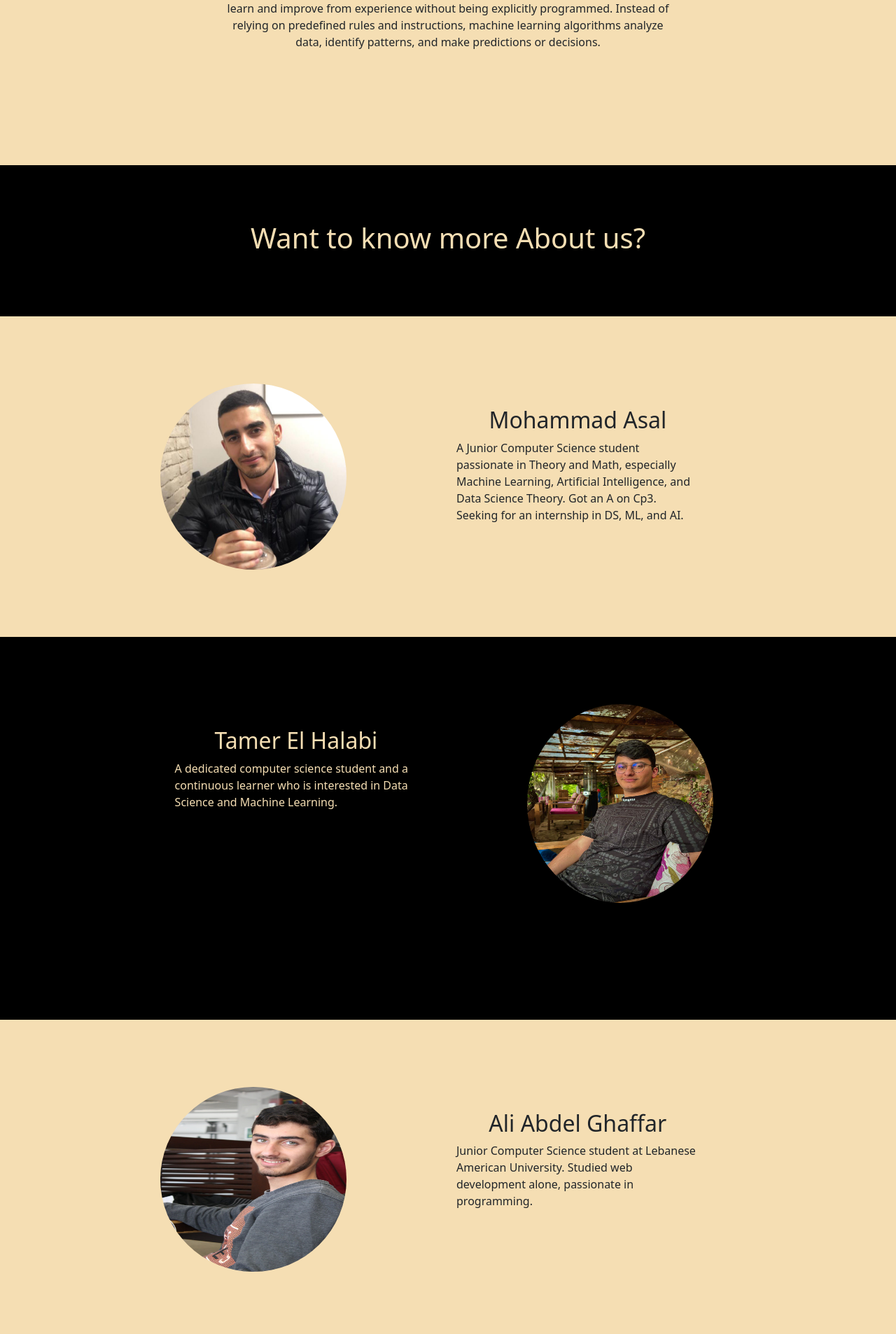
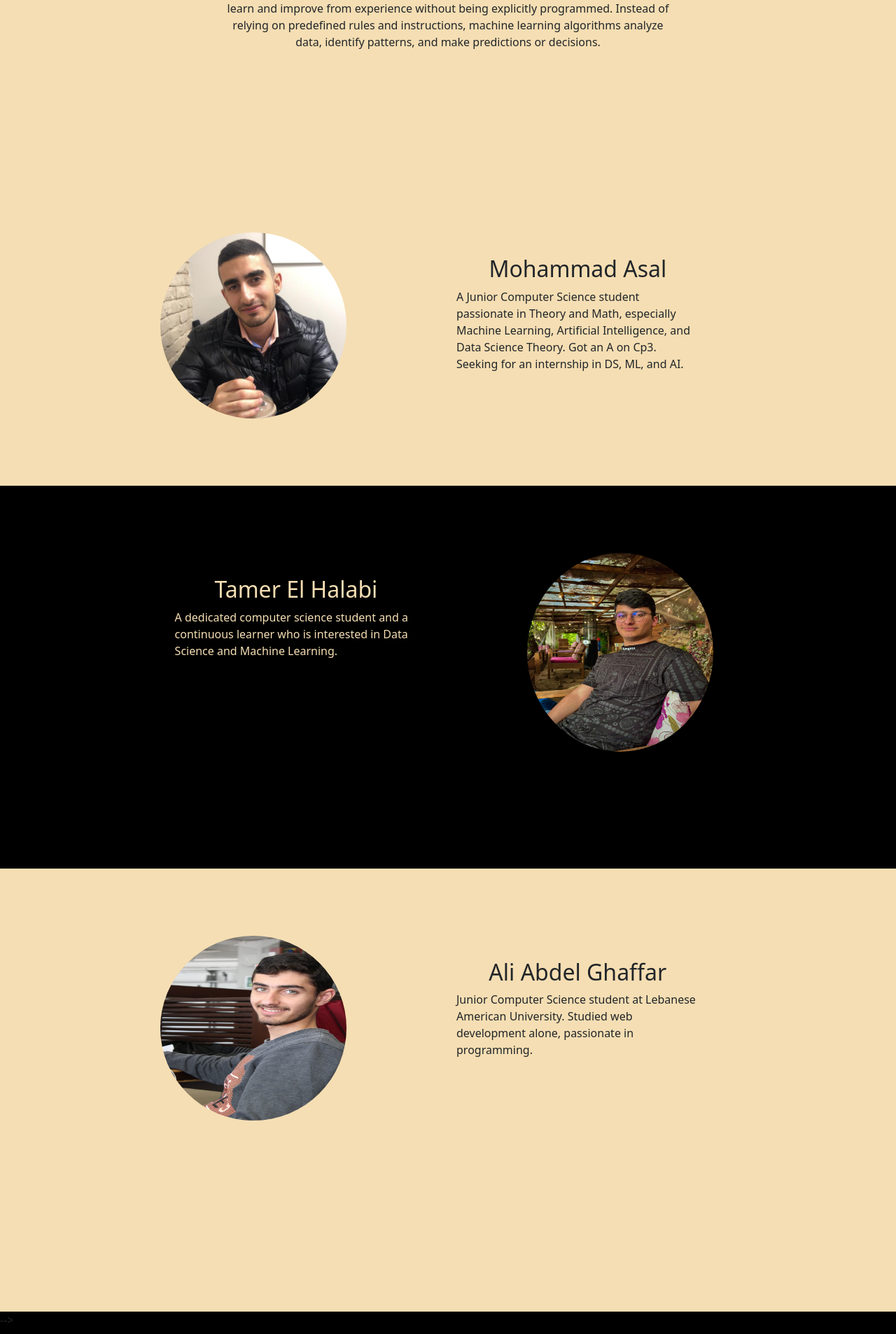
Before and after one commit to AliAgh123/MLProject, a Flask app: page / in a window 1280 px wide. Shown: the part 964-2870 px from the top of the page at 70% size. Run offline with Flask 3, Linux system fonts and the light colour scheme; parts of the project's set-up code (start-up, migrations or seed data) failed here and were passed over.

Commit message:
Update index.html
Signed-off-by: Ali Abdel Ghaffar <aliabdelgh@gmail.com>

```diff
--- a/templates/index.html
+++ b/templates/index.html
@@ -108,7 +108,7 @@
 		</div>
 
 		<!-- About us section  -->
-		<div class="about-us container-fluid" id="about-us">
+<!-- 		<div class="about-us container-fluid" id="about-us">
 			<div class="text-center question">
 				<h1>Want to know more About us?</h1>
 			</div>
@@ -175,7 +175,7 @@
 					</div>
 				</div>
 			</div>
-		</div>
+		</div> -->
 
 		<!-- footer -->
 		<div class="container footer">
```
